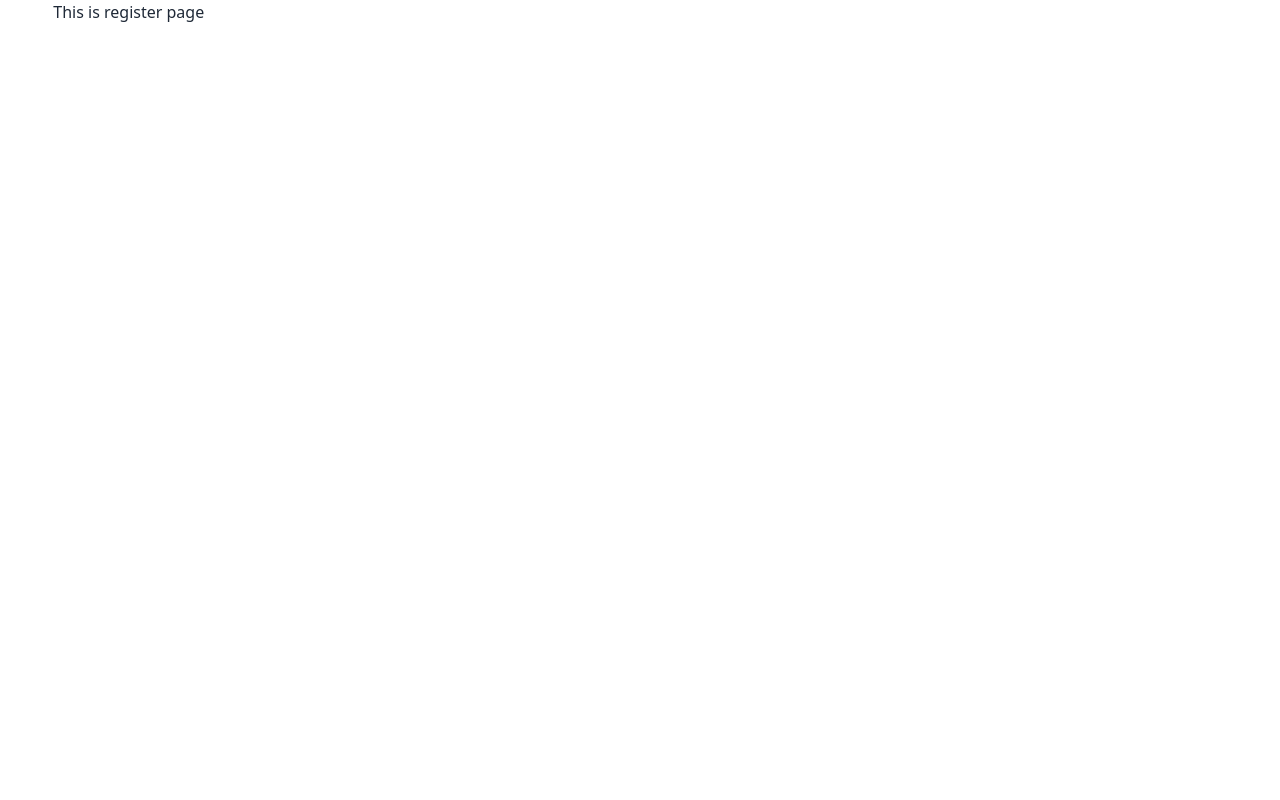
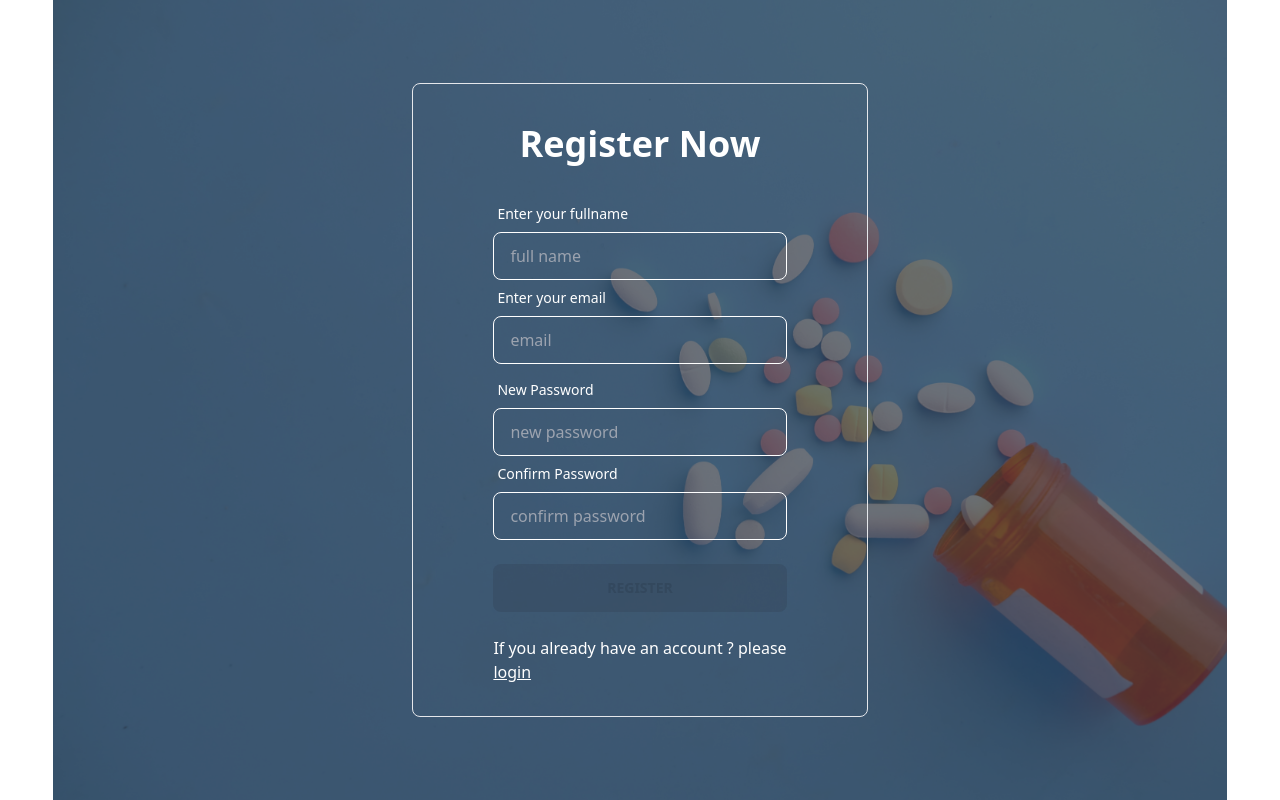
Before and after one commit to NafisOfficial/Hospital-management-system, a React (Vite) app: page /register in a window 1280 px wide. Built offline with nearby package versions, Linux system fonts and the light colour scheme.

Commit message:
login and register page designed

```diff
--- a/src/Pages/Login/Login.jsx
+++ b/src/Pages/Login/Login.jsx
@@ -23,7 +23,7 @@ const Login = () => {
               <input
                 type="email"
                 placeholder="email"
-                className="input input-bordered"
+                className="input input-bordered border-white bg-transparent text-white"
                 required
               />
             </div>
@@ -34,7 +34,7 @@ const Login = () => {
               <input
                 type="password"
                 placeholder="password"
-                className="input input-bordered"
+                className="input input-bordered border-white bg-transparent text-white"
                 required
               />
               <label className="label">
@@ -44,7 +44,7 @@ const Login = () => {
               </label>
             </div>
             <div className="form-control my-4">
-              <button className="btn bg-[#3B82F6] border-0 hover:bg-transparent">Login</button>
+              <button className="btn bg-[#3B82F6] border-0 hover:bg-transparent text-white">Login</button>
             </div>
             <div className="form-control text-white">
               If you do not have any account ? please <Link to='/register' className="link">register</Link>
--- a/src/Pages/Register/Register.jsx
+++ b/src/Pages/Register/Register.jsx
@@ -1,10 +1,88 @@
-import React from 'react';
+import React, { useState } from 'react';
+import bg from '../../assets/Photos/Login/background1.jpg'
+import { Link } from 'react-router-dom';
+import { FaEye } from "react-icons/fa";
 
 const Register = () => {
+
+    const [disabled,setDisable] = useState(true);
+
+    const isMatched = () =>{
+        const newPassword = document.getElementById('new').value;
+        const confirmPassword = document.getElementById('confirm').value;
+        if(confirmPassword.length>0 && newPassword===confirmPassword){
+            setDisable(false);
+        }else{
+            setDisable(true);
+        }
+    }
+
     return (
-        <div>
-            This is register page
+        <div
+      className="hero min-h-screen"
+      style={{
+        backgroundImage: `url(${bg})`,
+      }}
+    >
+      <div className="hero-overlay bg-opacity-70"></div>
+      <div>
+
+        <div className="border rounded-lg px-12">
+        <div className="text-4xl font-bold text-white text-center mt-10">Register Now</div>
+          <form className="card-body">
+            <div className="form-control">
+              <label className="label">
+                <span className="label-text text-white">Enter your fullname</span>
+              </label>
+              <input
+                type="email"
+                placeholder="full name"
+                className="input input-bordered border-white bg-transparent text-white"
+                required
+              />
+              <label className="label">
+                <span className="label-text text-white">Enter your email</span>
+              </label>
+              <input
+                type="email"
+                placeholder="email"
+                className="input input-bordered border-white bg-transparent text-white"
+                required
+              />
+            </div>
+            <div className="form-control">
+              <label className="label">
+                <span className="label-text text-white">New Password</span>
+              </label>
+              <input
+                type="password"
+                id='new'
+                placeholder="new password"
+                className="input input-bordered border-white bg-transparent text-white"
+                required
+              />
+              <label className="label">
+                <span className="label-text text-white">Confirm Password</span>
+              </label>
+              <input
+                type="password"
+                id='confirm'
+                onChange={isMatched}
+                placeholder="confirm password"
+                className="input input-bordered border-white bg-transparent text-white"
+                required
+              />
+            </div>
+            <div className="form-control my-4">
+              <button disabled={disabled} className="btn bg-[#3B82F6] border-0 hover:bg-transparent text-white">Register</button>
+            </div>
+            <div className="form-control text-white">
+              If you already have an account ? please <Link to='/login' className="link">login</Link>
+            </div>
+          </form>
         </div>
+      </div>
+    </div>
     );
 };
 
```
